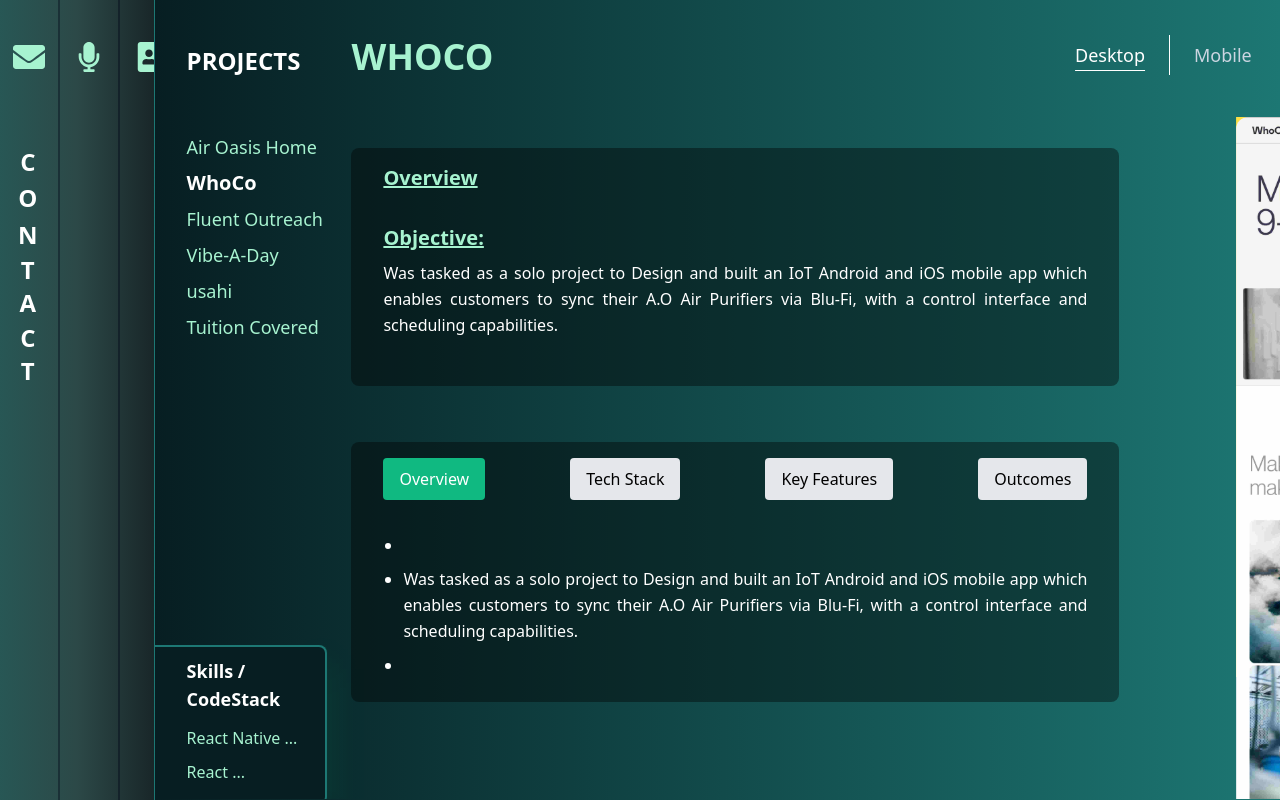
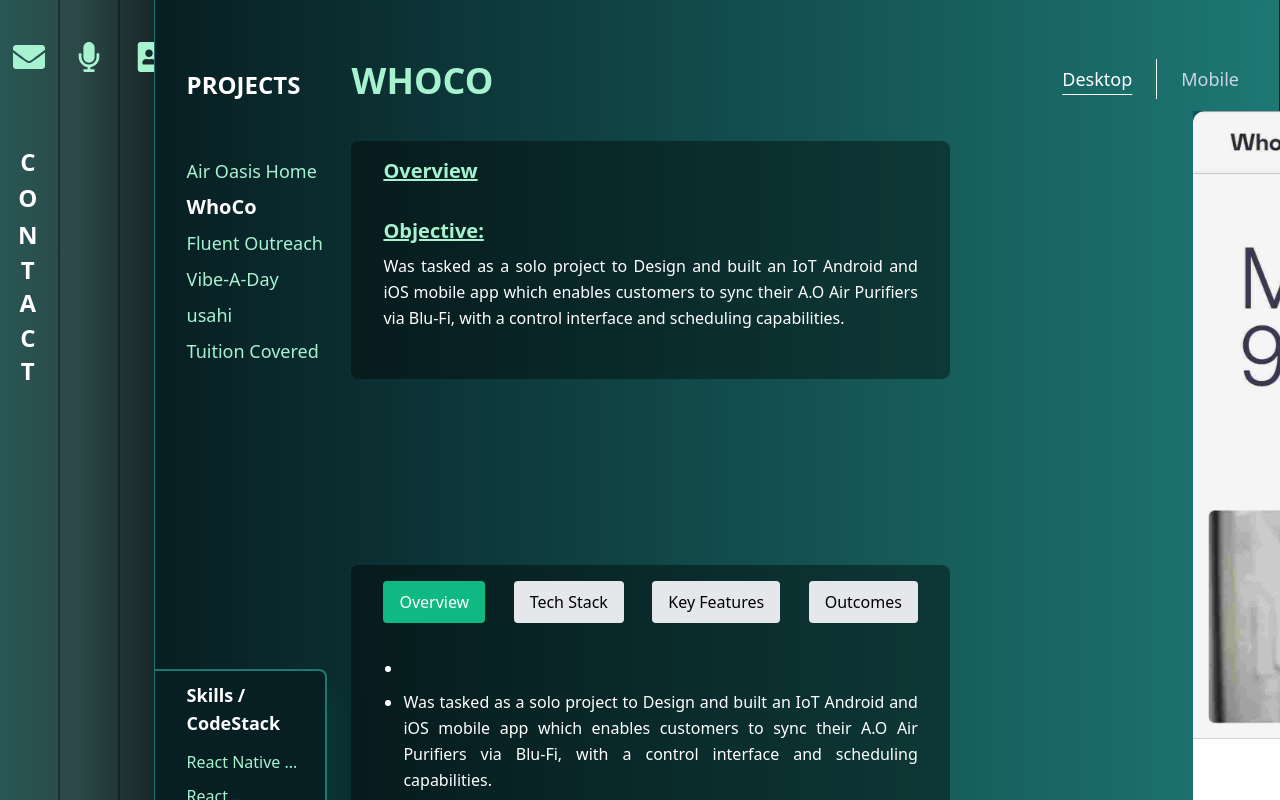
Before and after one commit to MylesPillay/Dev-Portfolio, a Next.js app: page /projects in a window 1280 px wide. Both pictures are taken after a click on the item "WhoCo". Built offline with nearby package versions, Linux system fonts and the light colour scheme.

Commit message:
progress with web components

```diff
--- a/src/app/components/projects/ProjectDetailsTableWeb.tsx
+++ b/src/app/components/projects/ProjectDetailsTableWeb.tsx
@@ -43,9 +43,8 @@ const ProjectTextComponentWeb: React.FC<ProjectTextContentWebProps> = ({
 
 	return (
 		<div
-			className={` flex flex-col left-[1vw] p-8 py-4 m-6 mt-0 rounded-lg bg-black bg-opacity-40 h-auto text-justify max-h-[35vh] overflow-y-scroll scroll-y-hidden ${
-				!isImageContainerHovered ? "w-[60vw] " : "w-[45vw] "
-			}`}
+			className={` flex flex-col left-[1vw] p-8 py-4 m-6 mt-0 w-auto rounded-lg bg-black bg-opacity-40 h-auto  text-justify max-h-[35vh] overflow-y-scroll  scroll-y-hidden
+			`}
 			style={{
 				transition: "width 0.2s ease-in-out"
 			}}>
--- a/src/app/components/projects/ProjectTextComponentWeb.tsx
+++ b/src/app/components/projects/ProjectTextComponentWeb.tsx
@@ -12,9 +12,8 @@ const ProjectTextContentWeb: React.FC<ProjectTextContentWebProps> = ({
 }) => {
 	return (
 		<div
-			className={` flex flex-col left-[1vw] p-8 py-4 m-6 mt-0 rounded-lg bg-black bg-opacity-40 h-auto  text-justify max-h-[35vh] overflow-y-scroll  scroll-y-hidden ${
-				!isImageContainerHovered ? "w-[60vw] " : "w-[45vw] "
-			}`}
+			className={` flex flex-col left-[1vw] p-8 py-4 m-6 mt-0 w-auto rounded-lg bg-black bg-opacity-40 h-auto  text-justify max-h-[35vh] overflow-y-scroll  scroll-y-hidden
+			`}
 			style={{
 				transition: "width 0.2s ease-in-out"
 			}}>
--- a/src/app/components/projects/WebsiteProjectImages.tsx
+++ b/src/app/components/projects/WebsiteProjectImages.tsx
@@ -25,10 +25,10 @@ const ProjectImages: React.FC<ProjectImagesProps> = ({
 	const currentImage = images[currentImageIndex % images.length];
 
 	return (
-		<div className='right-0 overflow-hidden w-full'>
+		<div className='right-0 w-full'>
 			<div className='rounded-lg'>
 				{viewMode === "web" ? (
-					<div className='w-[200%] h-full flex-shrink-0 pr-3 rounded-lg'>
+					<div className=' h-full flex-shrink-0 pr-3 rounded-lg'>
 						<Image
 							src={currentImage}
 							style={{
--- a/src/app/layout.tsx
+++ b/src/app/layout.tsx
@@ -156,9 +156,8 @@ export default function RootLayout({
 							))}
 					</ul>
 				</nav>
-				<main className='h-full w-auto max-w-[89vw] min-w-[89vw]'>
-					{children}
-				</main>
+				{/* <main className='h-full w-auto max-w-[89vw] min-w-[89vw]'> */}
+				<main className='h-full w-auto bg-yellow-50'>{children}</main>
 			</body>
 		</html>
 	);
--- a/src/app/projects/page.tsx
+++ b/src/app/projects/page.tsx
@@ -10,7 +10,7 @@ import ProjectImagePagination from "../components/projects/ProjectImagePaginatio
 import ProjectSkillsComponent from "../components/projects/ProjectSkills";
 import ProjectTextContentMobile from "../components/projects/ProjectTextContentMobile";
 import ProjectTextContentWeb from "../components/projects/ProjectTextComponentWeb";
-import ProjectTextComponentWeb from "../components/projects/ProjectDetailsTableWeb";
+import ProjectDetailsComponentWeb from "../components/projects/ProjectDetailsTableWeb";
 import WebsiteProjectImages from "../components/projects/WebsiteProjectImages";
 
 const ProjectsDisplay = (): JSX.Element => {
@@ -48,8 +48,11 @@ const ProjectsDisplay = (): JSX.Element => {
 	}, [isImageContainerHovered, showHoverPrompt]);
 
 	return (
+		// <div
+		// 	className='bg-projects-gradient overflow-hidden  h-full w-full  m-none  pr-0  p-0 pt-6'
+		// 	style={{ borderColor: "#071E2201", borderWidth: "0.5px" }}>
 		<div
-			className='bg-projects-gradient overflow-hidden  h-full w-full  m-none  pr-0  p-0 pt-6'
+			className='bg-projects-gradient  h-full w-full  m-none  pr-0  p-0 pt-[6vh]'
 			style={{ borderColor: "#071E2201", borderWidth: "0.5px" }}>
 			<ProjectsHeader
 				selectedProject={selectedProject}
@@ -68,7 +71,7 @@ const ProjectsDisplay = (): JSX.Element => {
 
 				{/* Mobile application content screen  */}
 
-				{selectedProjectIndex === 0 || selectedProjectIndex === 3 ? (
+				{/* {selectedProjectIndex === 0 || selectedProjectIndex === 3 ? (
 					<div
 						className={`relative flex justify-evenly mx-auto h-auto overflow-y-scroll  overflow-x-hidden w-[74.5vw] max-w-[74.5vw] min-h-[85vh] pt-[4vh] `}>
 						<ProjectTextContentMobile
@@ -137,31 +140,33 @@ const ProjectsDisplay = (): JSX.Element => {
 					</div>
 				) : (
 					<></>
-				)}
+				)} */}
 
 				{selectedProjectIndex != 0 && 3 ? (
-					<div className='flex h-full flex-row w-auto mx-auto justify-evenly align-middle pt-[4vh]  after:items-center'>
-						<div className='flex flex-col h-[80vh] max-h-[80vh] justify-evenly'>
+					<div className='flex flex-row  h-full justify-between min-w-[130vw] max-w-[130vw] min-h-[95vh]'>
+						{/* <div
+						className={`relative flex justify-evenly mx-auto h-auto overflow-y-scroll flex-wrap overflow-x-hidden w-[74.5vw] max-w-[74.5vw] min-h-[85vh] pt-[4vh] `}> */}
+						<div
+							className={`flex flex-col justify-between mx-auto h-auto overflow-y-scroll  overflow-x-hidden md:pt-[4vh] w-auto max-w-[68vw] min-h-[90vh] `}>
 							<ProjectTextContentWeb
 								selectedProject={selectedProject}
 								isImageContainerHovered={
 									isImageContainerHovered
 								}
 							/>
-							<ProjectTextComponentWeb
+							<ProjectDetailsComponentWeb
 								selectedProject={selectedProject}
 								isImageContainerHovered={
 									isImageContainerHovered
 								}
 							/>
 						</div>
-
 						<div
-							className='max-h-[70vh] h-[70vh] bg-yellow-300 max-w-[90vw] w-auto  sticky top-0 right-0 '
+							className='min-h-[90vh] max-h-[90vh] mt-0.5 h-auto max-w-[80vw] sticky top-0 right-0'
 							style={{
 								transform: isImageContainerHovered
-									? "translateX(-70%)"
-									: "translateX(75%)",
+									? "translateX(-20%)"
+									: "translateX(85%)",
 								transition: "transform 0.2s ease-in-out"
 							}}
 							onMouseEnter={() =>
@@ -170,20 +175,28 @@ const ProjectsDisplay = (): JSX.Element => {
 							onMouseLeave={() =>
 								setIsImageContainerHovered(false)
 							}>
-							{/* <ProjectImages
-									selectedProject={selectedProject}
-									viewMode={viewMode}
-									currentImageIndex={currentImageIndex}
-								/>
-								 */}
-
+							{/* <div
+								className='min-h-[90vh] max-h-[90vh] mt-0.5 h-[50vh] max-w-[37vw] sticky top-0 right-0'
+								style={{
+									transform: isImageContainerHovered
+										? "translateX(51%)"
+										: "translateX(97%)",
+									transition: "transform 0.2s ease-in-out"
+								}}
+								onMouseEnter={() =>
+									setIsImageContainerHovered(true)
+								}
+								onMouseLeave={() =>
+									setIsImageContainerHovered(false)
+								}> */}
+							<div className='w-auto h-auto bg-cyan-900 items-end'>
 								<WebsiteProjectImages
 									selectedProject={selectedProject}
 									viewMode={viewMode}
 									currentImageIndex={currentImageIndex}
 								/>
 
-							<div className=' w-[100%] h-full justify-center items-center'>
+								<div className=' w-[60vw] bg-yellow-200 justify-center items-center'>
 									{showHoverPrompt ? (
 										<motion.div
 											initial={{ opacity: 0 }}
@@ -192,13 +205,16 @@ const ProjectsDisplay = (): JSX.Element => {
 												duration: 1,
 												delay: 1
 											}}
-										className={`flex flex-grow justify-center align-start h-1.5 w-[17.3vw] items-center mb-[10vh] -mt-3 shadow-neon-bottom px-4`}></motion.div>
+											className={`flex flex-grow justify-center align-start h-1.5 w-[53vw] items-center mb-[10vh] -mt-3 shadow-neon-bottom px-4`}></motion.div>
 									) : (
 										<ProjectImagePagination
 											hovered={isImageContainerHovered}
-										currentImageIndex={currentImageIndex}
+											currentImageIndex={
+												currentImageIndex
+											}
 											totalImages={
-											selectedProject.images.web.length
+												selectedProject.images.mobile
+													.length
 											}
 											onPageChange={(index) =>
 												setCurrentImageIndex(index)
@@ -218,7 +234,9 @@ const ProjectsDisplay = (): JSX.Element => {
 								</div>
 							</div>
 						</div>
+					</div>
 				) : (
+					// </div>
 					<></>
 				)}
 			</div>
```
Lines whose indentation alone changed are shown as unchanged.
